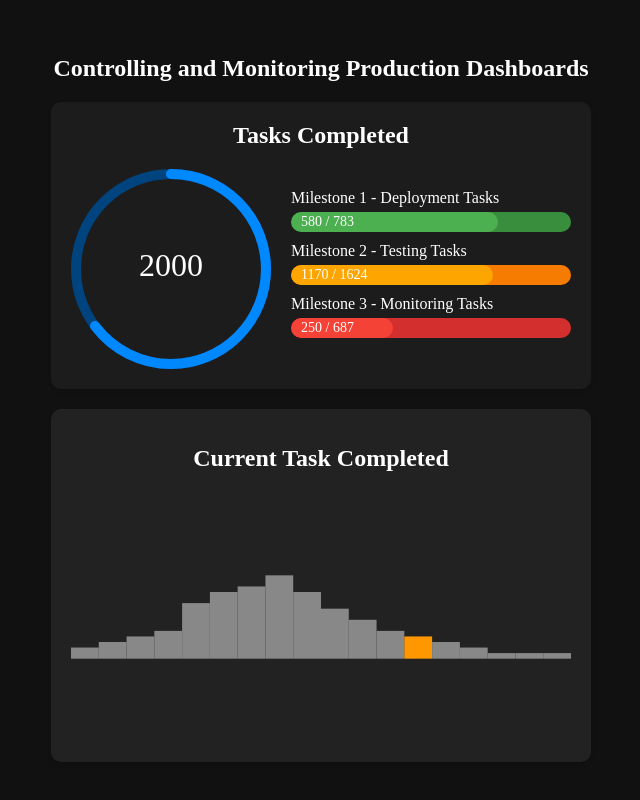
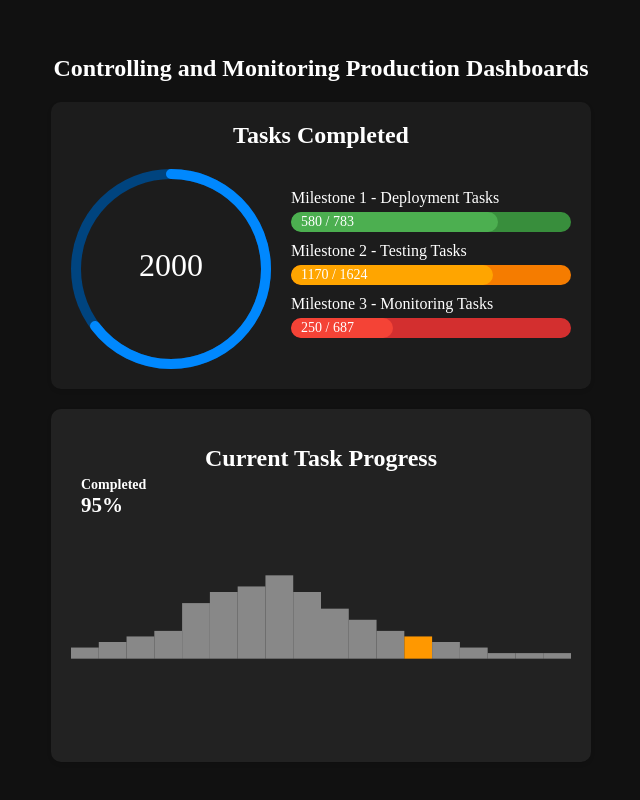
Before and after one commit to dantenvmt/Isaca-2024, a React (Create React App) app: page /Graph in a window 1280 px wide. Shown: the whole page, without its empty margins (319-959 px from the left). Built offline with nearby package versions, Linux system fonts and the light colour scheme.

Commit message:
commited

```diff
--- a/src/Pages/graph.css
+++ b/src/Pages/graph.css
@@ -74,7 +74,8 @@
     transform: translateY(-50%);
     color: #fff;
     font-size: 14px;
-  }/* graph.css */
+  }
+  /* graph.css */
 /* ... (previous styles) */
 
 .bell-curve-container {
@@ -86,6 +87,11 @@
     display: flex;
     flex-direction: column;
     align-items: center;
+  }
+
+  .bell-curve-content {
+    position: relative;
+    width: 100%;
   }
 
   .bell-curve-graph {
@@ -104,8 +110,12 @@
   }
 
   .bell-curve-label {
+    position: absolute;
+    top: -20px;
+    left: 0;
     color: #fff;
-    font-size: 16px;
+    font-size: 14px;
     font-weight: bold;
-    margin-top: 10px;
+    padding: 5px 10px;
+    border-radius: 5px;
   }
--- a/src/Pages/graph.js
+++ b/src/Pages/graph.js
@@ -81,7 +81,9 @@ const Graph = () => {
         </div>
       </div>
       <div className="bell-curve-container">
-      <h1 className="title">Current Task Completed</h1>
+        <h1 className="title">Current Task Progress</h1>
+        <div className="bell-curve-content">
+          <div className="bell-curve-label">Completed<h2>95%</h2></div>
           <div className="bell-curve-graph">
             <svg viewBox={`0 0 ${graphWidth} ${graphHeight}`}>
               {bellCurveData.map((value, index) => (
@@ -98,6 +100,7 @@ const Graph = () => {
           </div>
         </div>
       </div>
+    </div>
   );
 };
 
```
Lines whose indentation alone changed are shown as unchanged.
